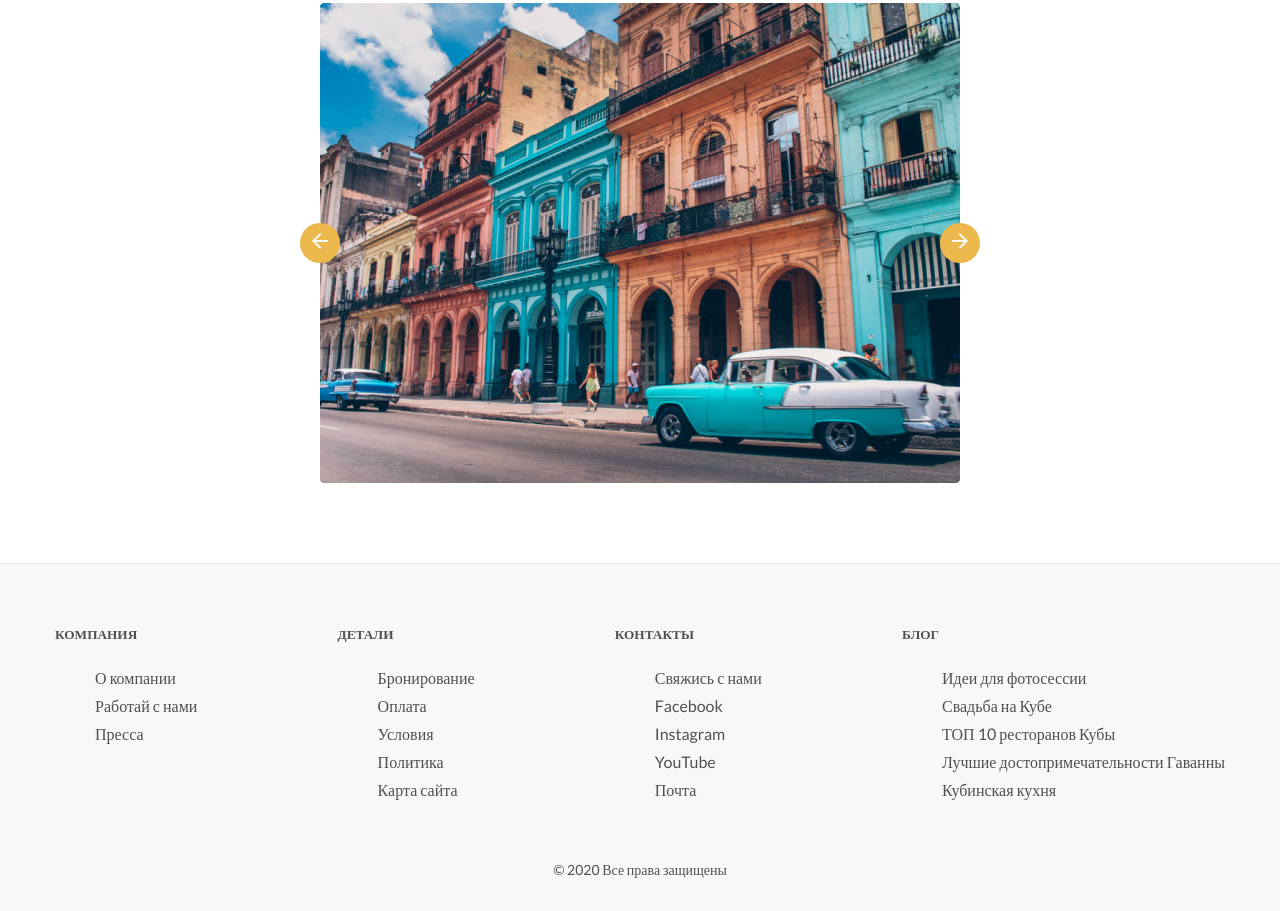
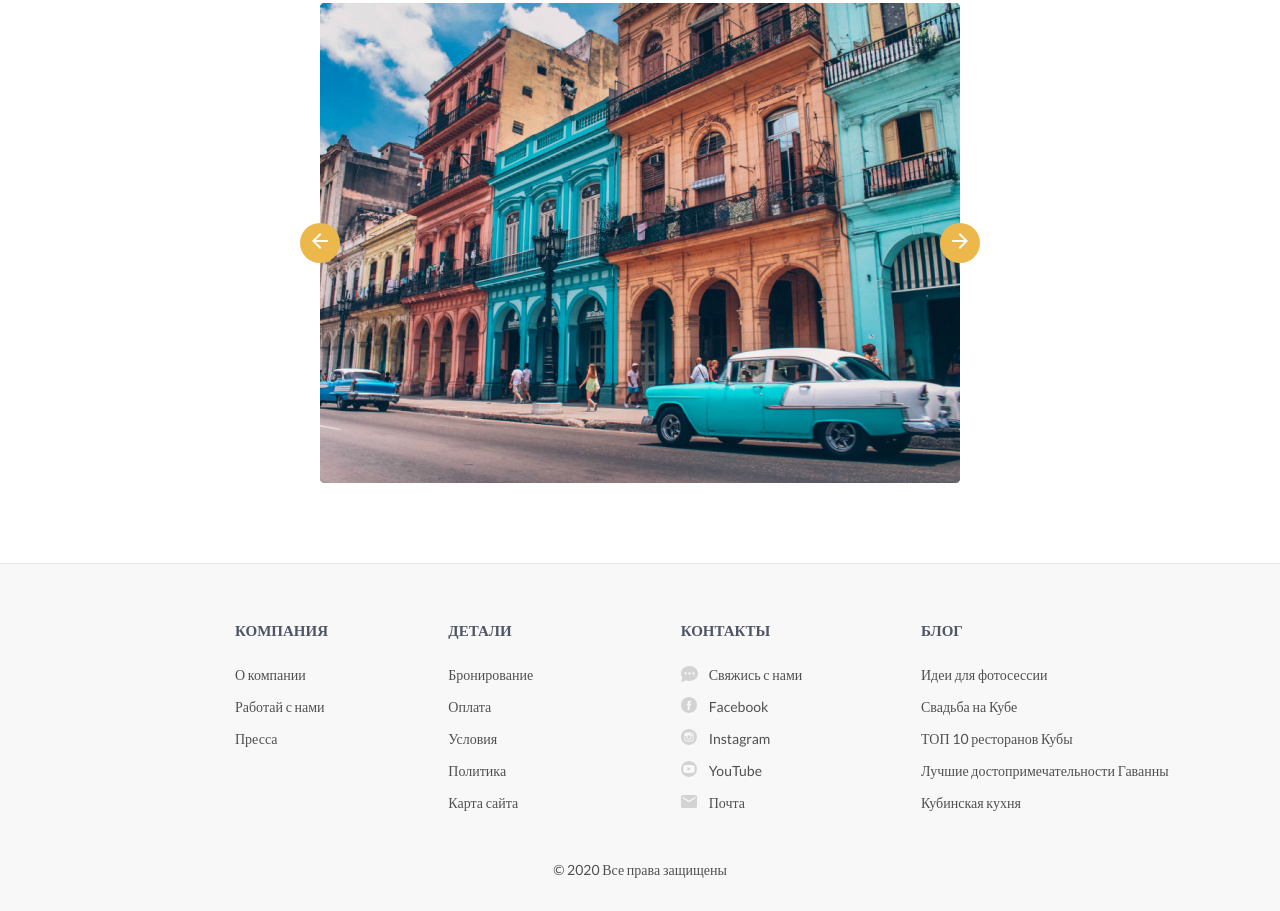
Before and after one commit to Vidiborets0012/kuba, a plain HTML site: page index.html in a window 1280 px wide. Shown: the part 293-1204 px from the top of the page. Drawn offline with nearby package versions, Linux system fonts and the light colour scheme.

Commit message:
add footer styles

```diff
--- a/css/style.css
+++ b/css/style.css
@@ -14,6 +14,8 @@ p {
 
 ul {
   list-style-type: none;
+  margin: 0;
+  padding: 0;
 }
 
 li {
@@ -334,8 +336,77 @@ body {
 }
 
 .footer-items {
+  padding-left: 180px;
   display: flex;
   justify-content: space-between;
+}
+
+.footer-item-company {
+  width: 113px;
+}
+
+.footer-item-details {
+  width: 132px;
+}
+
+.footer-item-contacts {
+  width: 140px;
+}
+
+.footer-item-blog {
+  width: 304px;
+}
+
+.footer-item-title {
+  font-weight: 700;
+  font-size: 15px;
+  line-height: 20px;
+  color: #4e5665;
+  margin-bottom: 20px;
+  text-transform: uppercase;
+}
+
+.footer-item-link {
+  font-size: 14px;
+  line-height: 19px;
+  margin-bottom: 8px;
+}
+
+.footer-item-link-social {
+  padding-left: 28px;
+  position: relative;
+}
+
+.footer-item-link-social::before {
+  content: '';
+  position: absolute;
+  width: 16px;
+  height: 16px;
+  left: 0;
+}
+
+.footer-item-link-interface::before {
+  background-image: url('../images/footer-interface.svg');
+  width: 17px;
+  top: 1px;
+}
+
+.footer-item-link-facebook::before {
+  background-image: url('../images/footer-facebook.svg');
+}
+
+.footer-item-link-instagram::before {
+  background-image: url('../images/footer-instagram.svg');
+}
+
+.footer-item-link-youtube::before {
+  background-image: url('../images/footer-youtube.svg');
+}
+
+.footer-item-link-email::before {
+  background-image: url('../images/footer-email.svg');
+  height: 13px;
+  top: 2px;
 }
 
 .footer-copyright {
--- a/index.html
+++ b/index.html
@@ -148,7 +148,7 @@
     <footer class="footer">
       <div class="container">
         <div class="footer-items">
-          <div class="footer-item">
+          <div class="footer-item footer-item-company">
             <h5 class="footer-item-title">КОМПАНИЯ</h5>
             <ul class="footer-item-list">
               <li><a class="footer-item-link" href="#">О компании</a></li>
@@ -157,7 +157,7 @@
             </ul>
           </div>
 
-          <div class="footer-item">
+          <div class="footer-item footer-item-details">
             <h5 class="footer-item-title">ДЕТАЛИ</h5>
             <ul class="footer-item-list">
               <li><a class="footer-item-link" href="#">Бронирование</a></li>
@@ -168,18 +168,46 @@
             </ul>
           </div>
 
-          <div class="footer-item">
+          <div class="footer-item footer-item-contacts">
             <h5 class="footer-item-title">КОНТАКТЫ</h5>
             <ul class="footer-item-list">
-              <li><a class="footer-item-link" href="#">Свяжись с нами</a></li>
-              <li><a class="footer-item-link" href="#">Facebook</a></li>
-              <li><a class="footer-item-link" href="#">Instagram</a></li>
-              <li><a class="footer-item-link" href="#">YouTube</a></li>
-              <li><a class="footer-item-link" href="#">Почта</a></li>
+              <li>
+                <a
+                  class="footer-item-link footer-item-link-social footer-item-link-interface"
+                  href="#"
+                  >Свяжись с нами</a
+                >
+              </li>
+              <li>
+                <a
+                  class="footer-item-link footer-item-link-social footer-item-link-facebook"
+                  href="#"
+                  >Facebook</a
+                >
+              </li>
+              <li>
+                <a
+                  class="footer-item-link footer-item-link-social footer-item-link-instagram"
+                  href="#"
+                  >Instagram</a
+                >
+              </li>
+              <li>
+                <a
+                  class="footer-item-link footer-item-link-social footer-item-link-youtube"
+                  href="#"
+                  >YouTube</a
+                >
+              </li>
+              <li>
+                <a class="footer-item-link footer-item-link-social footer-item-link-email" href="#"
+                  >Почта</a
+                >
+              </li>
             </ul>
           </div>
 
-          <div class="footer-item">
+          <div class="footer-item footer-item-blog">
             <h5 class="footer-item-title">БЛОГ</h5>
             <ul class="footer-item-list">
               <li><a class="footer-item-link" href="#">Идеи для фотосессии</a></li>
```
